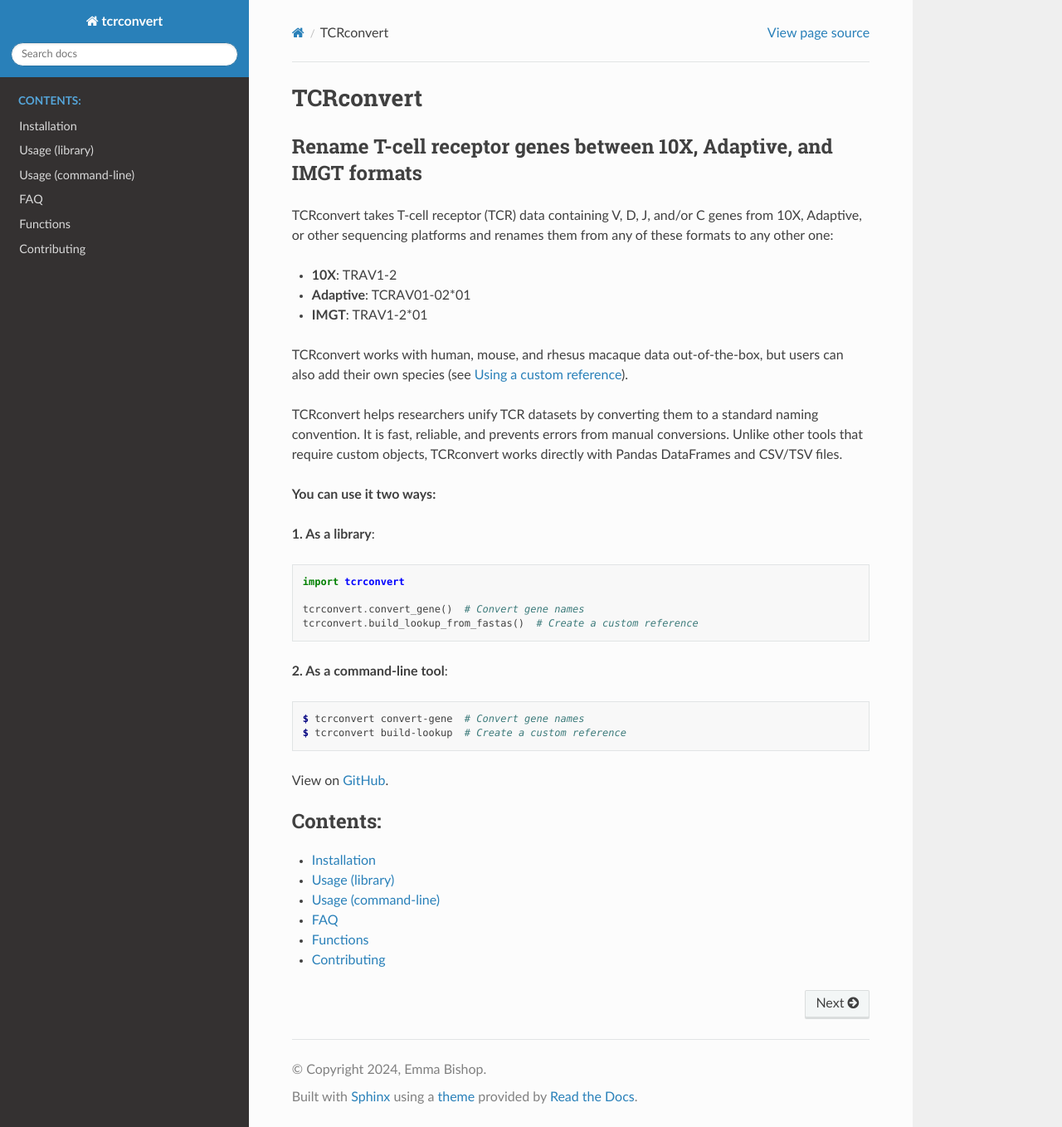
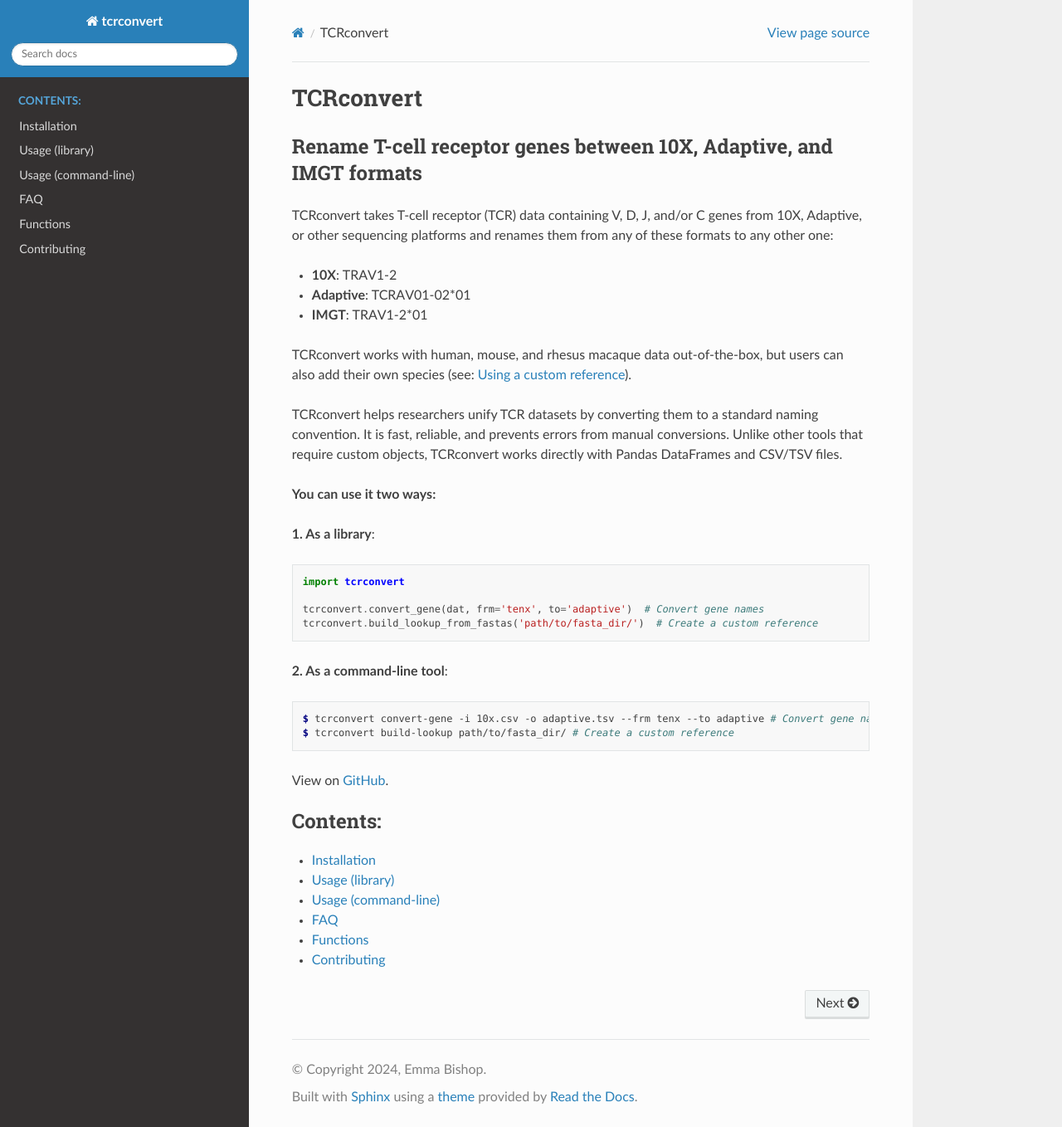
Before and after one commit to seshadrilab/tcrconvert, a Sphinx documentation site: the page built from docs/source/index.rst, in a window 1280 px wide and 1358 px high. Shown: the whole window at 83% size. Built offline with Sphinx 7.4.7 and the Read the Docs theme 3.1.0, drawn with Linux system fonts in a browser that asks for light colours.

```diff
--- a/docs/source/index.rst
+++ b/docs/source/index.rst
@@ -18,7 +18,7 @@ these formats to any other one:
 * **IMGT**: TRAV1-2*01
 
 TCRconvert works with human, mouse, and rhesus macaque data out-of-the-box, but
-users can also add their own species (see `Using a custom reference <https://tcrconvert.readthedocs.io/en/latest/usage.html#Using-a-custom-reference>`_).
+users can also add their own species (see: `Using a custom reference <https://tcrconvert.readthedocs.io/en/latest/usage.html#Using-a-custom-reference>`_).
 
 TCRconvert helps researchers unify TCR datasets by converting them to a standard
 naming convention. It is fast, reliable, and prevents errors from manual conversions.
@@ -33,16 +33,16 @@ Pandas DataFrames and CSV/TSV files.
 
    import tcrconvert
 
-   tcrconvert.convert_gene()  # Convert gene names
-   tcrconvert.build_lookup_from_fastas()  # Create a custom reference
+   tcrconvert.convert_gene(dat, frm='tenx', to='adaptive')  # Convert gene names
+   tcrconvert.build_lookup_from_fastas('path/to/fasta_dir/')  # Create a custom reference
 
 
 **2. As a command-line tool**:
 
 .. code-block:: console
 
-   $ tcrconvert convert-gene  # Convert gene names
-   $ tcrconvert build-lookup  # Create a custom reference
+   $ tcrconvert convert-gene -i 10x.csv -o adaptive.tsv --frm tenx --to adaptive # Convert gene names
+   $ tcrconvert build-lookup path/to/fasta_dir/ # Create a custom reference
 
 
 View on `GitHub <https://github.com/seshadrilab/tcrconvert>`_.
```
Also changed, not shown: README.md (+5 -5 lines), docs/source/faq.rst (+4 -4 lines), docs/source/usage_cli.ipynb, docs/source/usage_library.ipynb, 2 other files.
